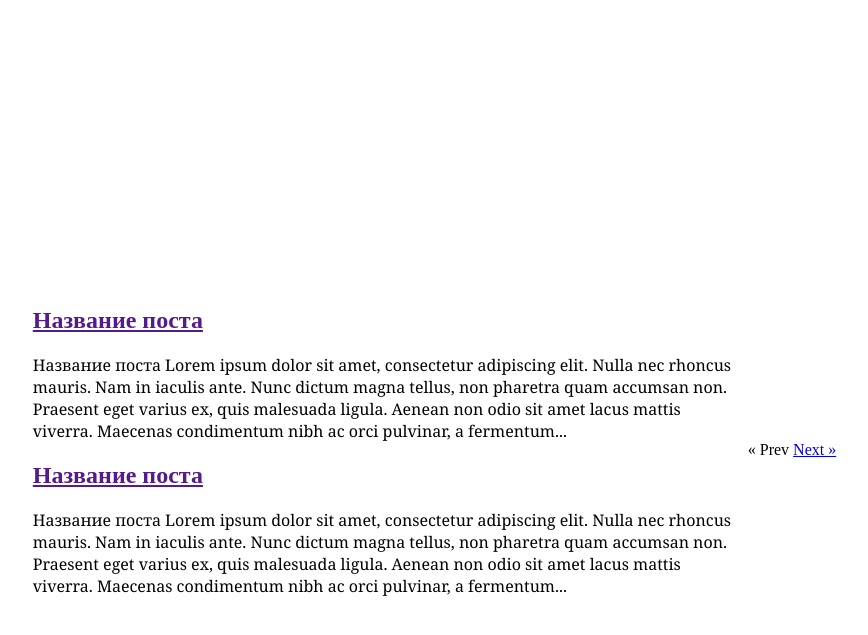
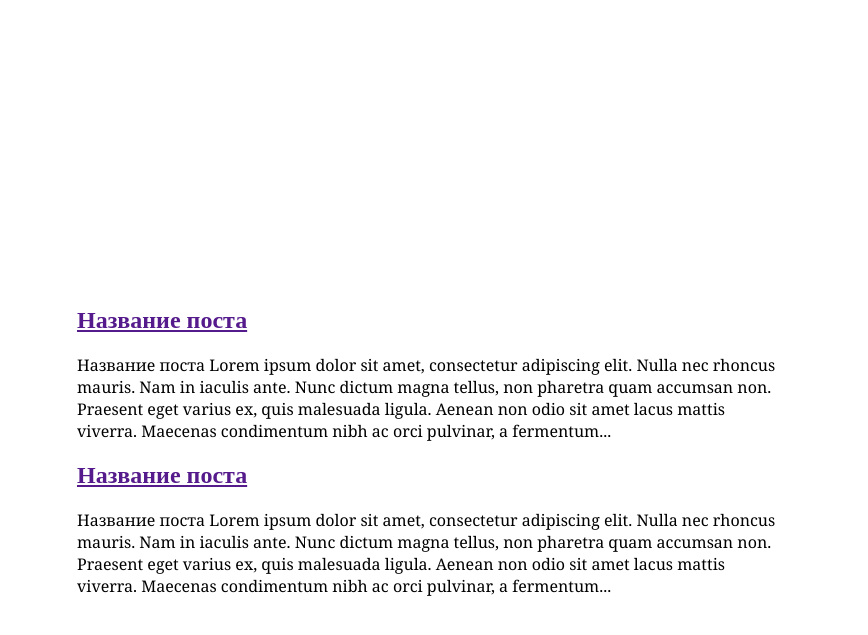
Before and after one commit to mouseoverdesign/mouseoverdesign, a Jekyll site: the page built from index.html, in a window 1280 px wide. Shown: the top 635 px of the page, without its empty margins (213-1081 px from the left). Built offline with Jekyll 4.4.1, drawn with Linux system fonts in a browser that asks for light colours; the list of posts is cut into pages by our own code.

Commit message:
Update _config.yml

```diff
--- a/_config.yml
+++ b/_config.yml
@@ -25,11 +25,7 @@
 kramdown:
   auto_ids: false
 
-paginate: 1
-
 # Plugins
-plugins:
-  - jekyll-paginate-v2
 
 # Exclude from processing.
 # The following items will not be processed, by default. Create a custom list
```
